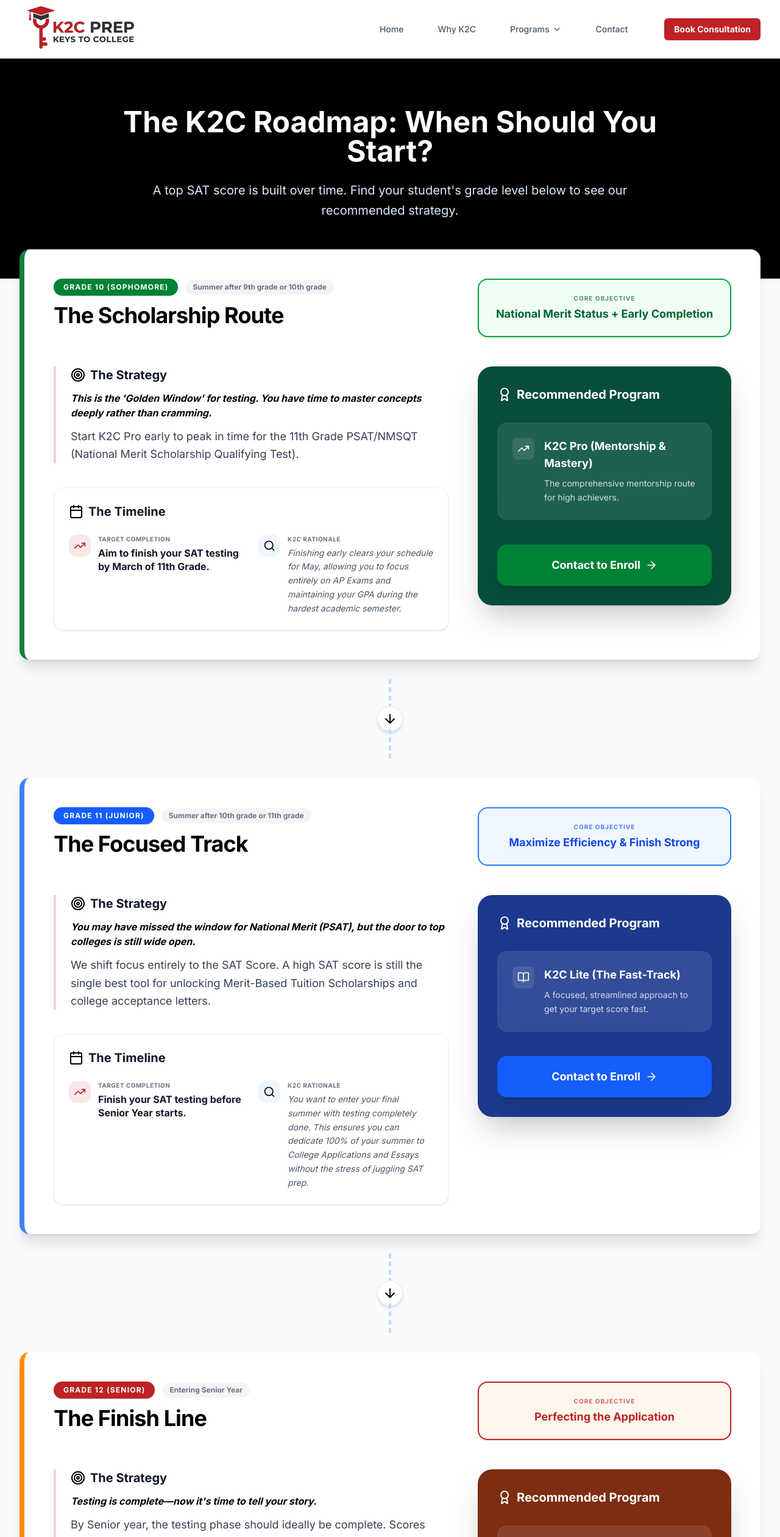
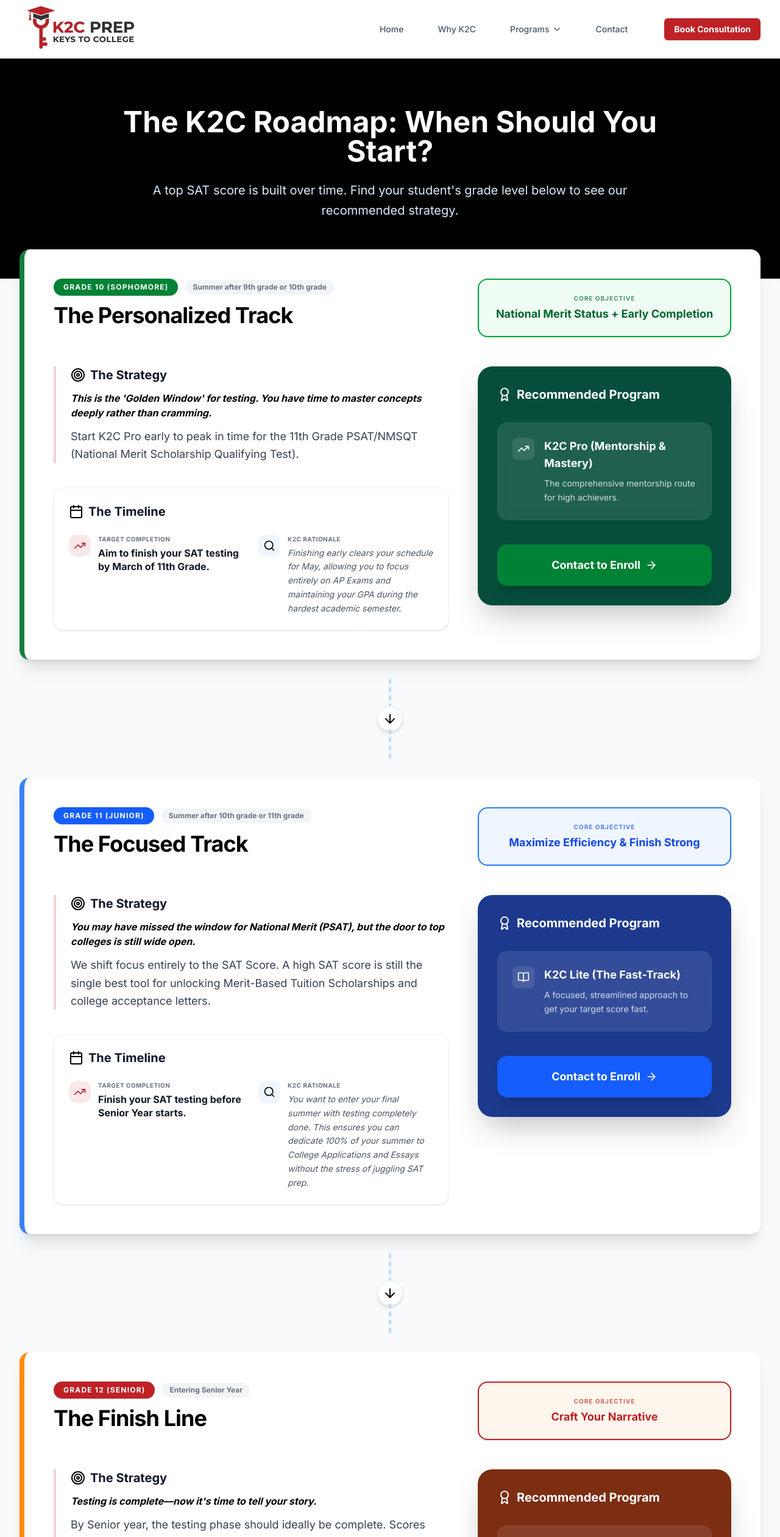
Before and after one commit to nifty-coder/k2cprep-frontend, a React (Vite) app: page /sat-roadmap in a window 1280 px wide. Shown: the top 2521 px of the page at 61% size. Built offline with nearby package versions, Linux system fonts and the light colour scheme.

Commit message:
small fixes

```diff
--- a/src/pages/SATRoadmap.jsx
+++ b/src/pages/SATRoadmap.jsx
@@ -17,7 +17,7 @@
     const roadmapData = [
         {
             grade: "Grade 10 (Sophomore)",
-            title: "The Scholarship Route",
+            title: "The Personalized Track",
             status: "Summer after 9th grade or 10th grade",
             goal: "National Merit Status + Early Completion",
             opportunity: "This is the 'Golden Window' for testing. You have time to master concepts deeply rather than cramming.",
@@ -51,7 +51,7 @@
             grade: "Grade 12 (Senior)",
             title: "The Finish Line",
             status: "Entering Senior Year",
-            goal: "Perfecting the Application",
+            goal: "Craft Your Narrative",
             opportunity: "Testing is complete—now it's time to tell your story.",
             strategy: "By Senior year, the testing phase should ideally be complete. Scores earn consideration, but your narrative secures the acceptance.",
             timeline: {
```
